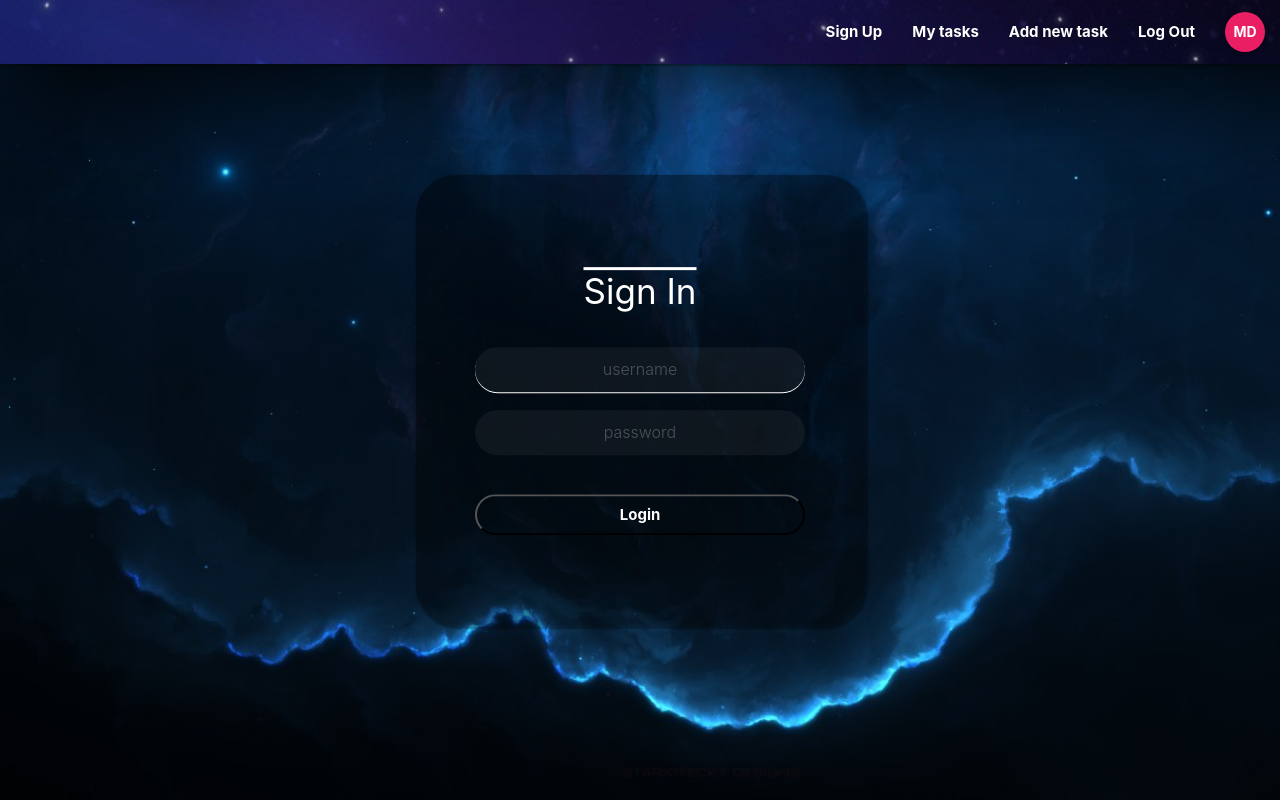
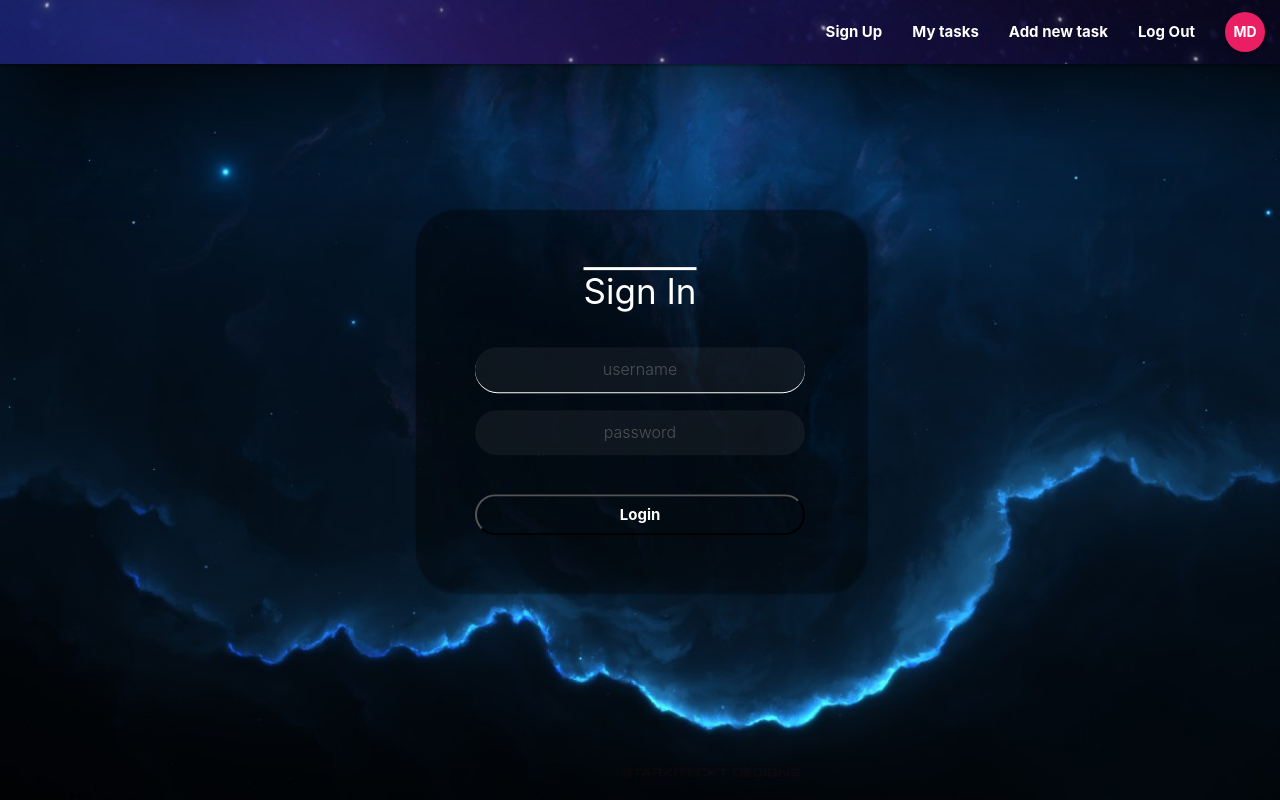
Before and after one commit to MD1010/reactToDo, a React (Create React App) app in the folder react-to-do/: page /SignIn in a window 1280 px wide. Built offline with nearby package versions, Linux system fonts and the light colour scheme.

Commit message:
tryning to fix sizes

```diff
--- a/react-to-do/src/components/Authentication/SignIn.js
+++ b/react-to-do/src/components/Authentication/SignIn.js
@@ -30,7 +30,7 @@ class SignIn extends Component {
         let { formErrors } = this.state
         return (
             <div>
-                <div className="transparent-bg"></div>
+                <div className="transparent-bg sign-in"></div>
                 <form className="form" onSubmit={this.submitForm}>
                 <div className="title">Sign In</div>
                     <input className="username field" spellCheck="false" autoComplete="off" className="input-bar" placeholder="username" type="text" id="userName" value={this.state.userName} onChange={this.handleChange} maxLength="13"></input>
--- a/react-to-do/src/components/Authentication/SignUp.js
+++ b/react-to-do/src/components/Authentication/SignUp.js
@@ -109,7 +109,7 @@ class SignUp extends Component {
         let { formErrors } = this.state
         return (
             <div className="bgForm">
-                <div className="transparent-bg"></div>
+                <div className="transparent-bg sign-up"></div>
                 <form className="form" onSubmit={this.submitForm}>
                     <div className="title">Sign Up</div>
                     <input className="username field" spellCheck="false" autoComplete="off" className={formErrors.userName.length > 0 ? "error" : "input-bar"}  placeholder="username" type="text" id="userName" value={this.state.userName} onChange={this.handleChange} maxLength="13"></input>
--- a/react-to-do/src/styles/login.css
+++ b/react-to-do/src/styles/login.css
@@ -37,13 +37,20 @@ body{
     background: black;
     box-shadow: 2px 2px 2px 2px;
     opacity: 0.4;
-    display: table-cell;
+    /* margin-top:40px; */
+    /* display: table-cell; */
     position: absolute;
     top: 50%;
     left: 50%;
     transform: translate(-50%, -50%) ;
     border-radius: 40px;
-    height: 450px;
+}
+
+.transparent-bg.sign-up{
+    height: 420px;
+}
+.transparent-bg.sign-in{
+    height: 380px;
 }
 
 .bgForm{
```
